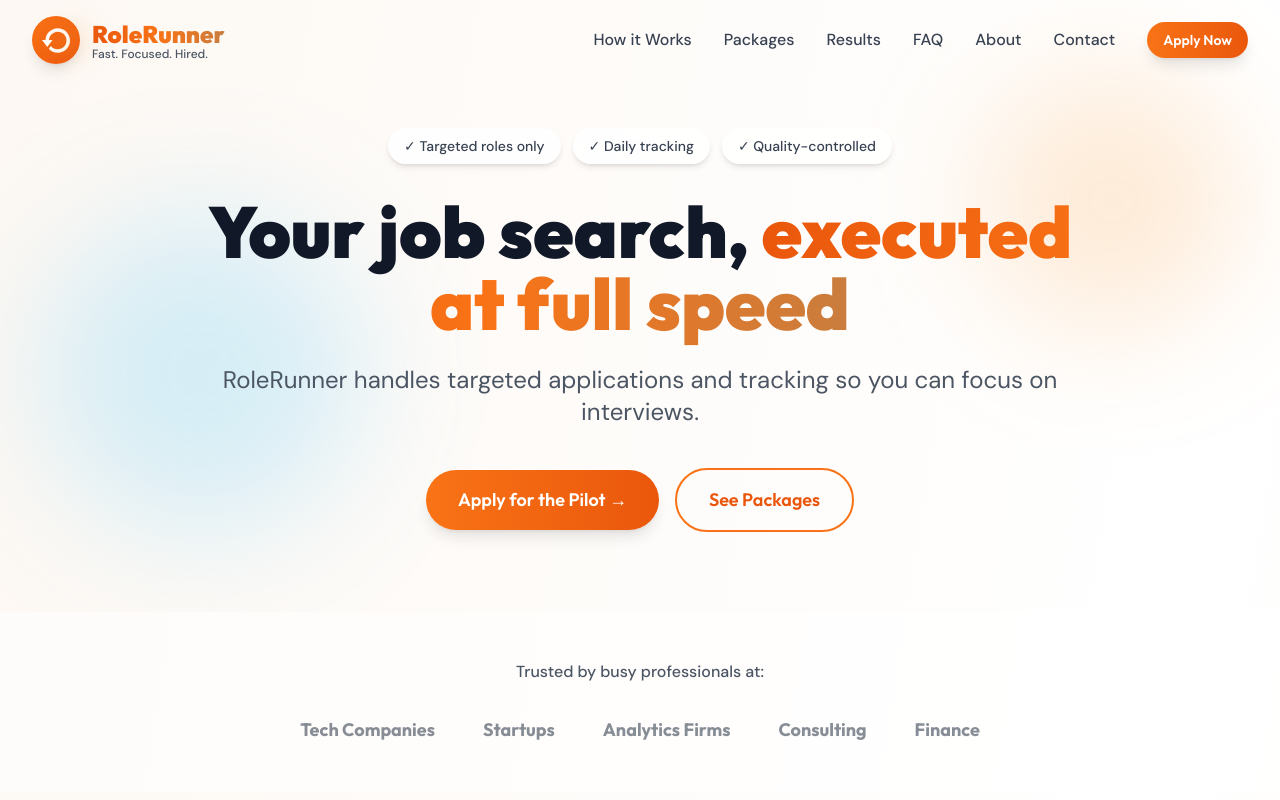
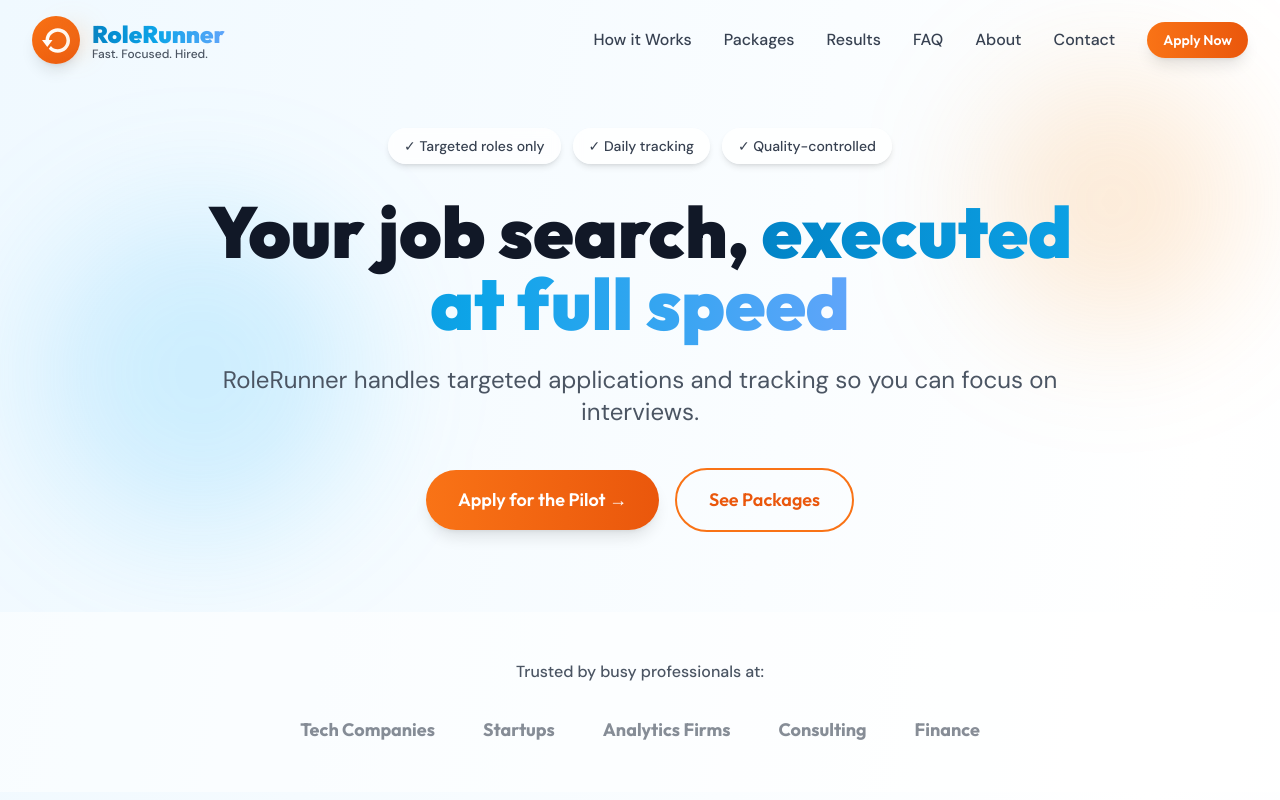
Before and after one commit to Ariwodo16/RoleRunner, a Next.js app: page / in a window 1280 px wide. Shown: the top 800 px of the page. Built offline with nearby package versions, Linux system fonts and the light colour scheme.

Commit message:
Update globals.css

```diff
--- a/app/globals.css
+++ b/app/globals.css
@@ -1,37 +1,67 @@
-@import url('https://fonts.googleapis.com/css2?family=Outfit:wght@400;500;600;700;800;900&family=DM+Sans:wght@400;500;600;700&display=swap');
-
 @tailwind base;
 @tailwind components;
 @tailwind utilities;
 
+/* -------------------------------- */
+/* Global Variables */
+/* -------------------------------- */
+
 :root {
-  --font-display: 'Outfit', sans-serif;
-  --font-body: 'DM Sans', sans-serif;
+  --font-display: var(--font-display);
+  --font-body: var(--font-body);
+
+  /* Primary color system */
+  --color-primary: #38bdf8;   /* sky blue */
+  --color-accent: #0ea5e9;    /* complementary blue */
+  --color-soft: #e0f2fe;      /* soft background */
 }
 
+/* -------------------------------- */
+/* Base Styles */
+/* -------------------------------- */
+
 @layer base {
+
   html {
     scroll-behavior: smooth;
   }
 
   body {
-    @apply bg-gradient-to-br from-sand-50 via-white to-sunset-50 text-gray-900 font-body;
+    @apply bg-gradient-to-br from-sky-50 via-white to-blue-50 text-gray-900;
+    font-family: var(--font-body);
   }
+
+  h1,
+  h2,
+  h3,
+  h4 {
+    font-family: var(--font-display);
+  }
+
 }
 
+/* -------------------------------- */
+/* Custom Utilities */
+/* -------------------------------- */
+
 @layer utilities {
+
+  /* Gradient text */
   .text-gradient {
-    @apply bg-clip-text text-transparent bg-gradient-to-r from-sunset-600 via-sunset-500 to-sand-600;
+    @apply bg-clip-text text-transparent bg-gradient-to-r from-sky-600 via-sky-500 to-blue-400;
   }
 
-  .text-gradient-blue {
-    @apply bg-clip-text text-transparent bg-gradient-to-r from-sky-600 to-sky-400;
+  /* Accent gradient */
+  .text-gradient-accent {
+    @apply bg-clip-text text-transparent bg-gradient-to-r from-blue-600 to-sky-400;
   }
 
-  .desert-glow {
-    box-shadow: 0 0 60px rgba(251, 154, 58, 0.15);
+  /* Glow effect */
+  .sky-glow {
+    box-shadow: 0 0 60px rgba(56,189,248,0.25);
   }
 
+  /* Motion speed line effect */
   .speed-lines {
     position: relative;
     overflow: hidden;
@@ -44,10 +74,11 @@
     left: 0;
     width: 200px;
     height: 2px;
-    background: linear-gradient(to left, rgba(251, 154, 58, 0.6), transparent);
+    background: linear-gradient(to left, rgba(56,189,248,0.7), transparent);
     animation: speedLine 1.5s ease-out infinite;
   }
 
+  /* Dust motion trail */
   .dust-trail {
     position: relative;
   }
@@ -57,32 +88,80 @@
     position: absolute;
     width: 30px;
     height: 30px;
-    background: radial-gradient(circle, rgba(236, 200, 157, 0.4), transparent);
+    background: radial-gradient(circle, rgba(56,189,248,0.35), transparent);
     border-radius: 50%;
     animation: dustTrail 2s ease-out infinite;
   }
+
 }
 
-/* Custom scrollbar */
+/* -------------------------------- */
+/* Animations */
+/* -------------------------------- */
+
+@keyframes speedLine {
+
+  0% {
+    transform: translateX(-200px);
+    opacity: 0;
+  }
+
+  30% {
+    opacity: 1;
+  }
+
+  100% {
+    transform: translateX(100vw);
+    opacity: 0;
+  }
+
+}
+
+@keyframes dustTrail {
+
+  0% {
+    transform: scale(0.2);
+    opacity: 0.6;
+  }
+
+  50% {
+    transform: scale(1);
+    opacity: 0.2;
+  }
+
+  100% {
+    transform: scale(1.4);
+    opacity: 0;
+  }
+
+}
+
+/* -------------------------------- */
+/* Scrollbar Styling */
+/* -------------------------------- */
+
 ::-webkit-scrollbar {
   width: 10px;
 }
 
 ::-webkit-scrollbar-track {
-  background: #faf0e4;
+  background: #f0f9ff;
 }
 
 ::-webkit-scrollbar-thumb {
-  background: linear-gradient(to bottom, #fb9a3a, #d89450);
-  border-radius: 5px;
+  background: linear-gradient(to bottom, #38bdf8, #0ea5e9);
+  border-radius: 6px;
 }
 
 ::-webkit-scrollbar-thumb:hover {
-  background: linear-gradient(to bottom, #f97316, #c97d3e);
+  background: linear-gradient(to bottom, #0284c7, #0369a1);
 }
 
-/* Selection */
+/* -------------------------------- */
+/* Text Selection */
+/* -------------------------------- */
+
 ::selection {
-  background: rgba(251, 154, 58, 0.3);
+  background: rgba(56,189,248,0.35);
   color: inherit;
 }
```
